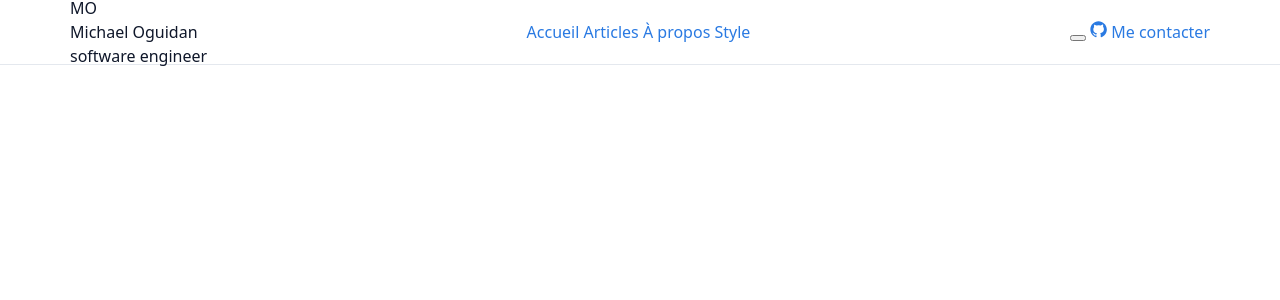
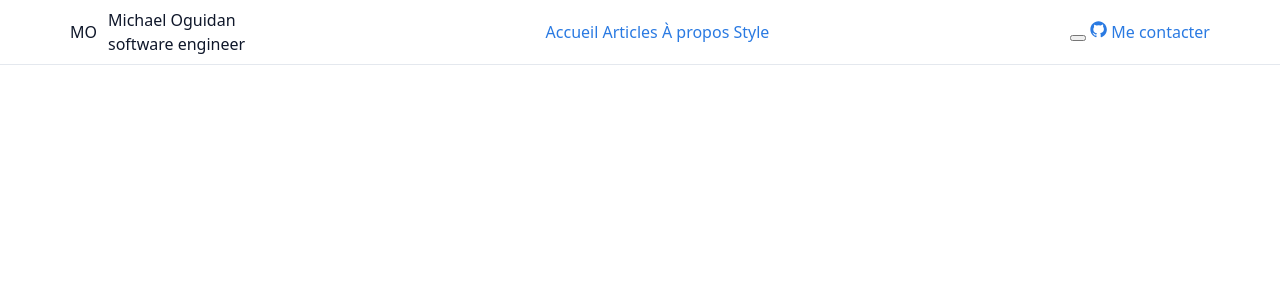
Before and after one commit to Oguidan/MichaelOguidan, a Jekyll site: the page built from index.html, in a window 1280 px wide and 900 px high. Shown: the top 300 px of the window. Built offline with Jekyll 4.4.1, drawn with Linux system fonts in a browser that asks for light colours.

Commit message:
Add .brand styles for improved layout and alignment in the header

```diff
--- a/_sass/micky/_layout.scss
+++ b/_sass/micky/_layout.scss
@@ -15,6 +15,13 @@
   display: flex;
   align-items: center;
   justify-content: space-between;
+}
+
+.brand {
+  display: flex;
+  align-items: center;
+  gap: 11px;
+  cursor: pointer
 }
 
 .site-header {
```
